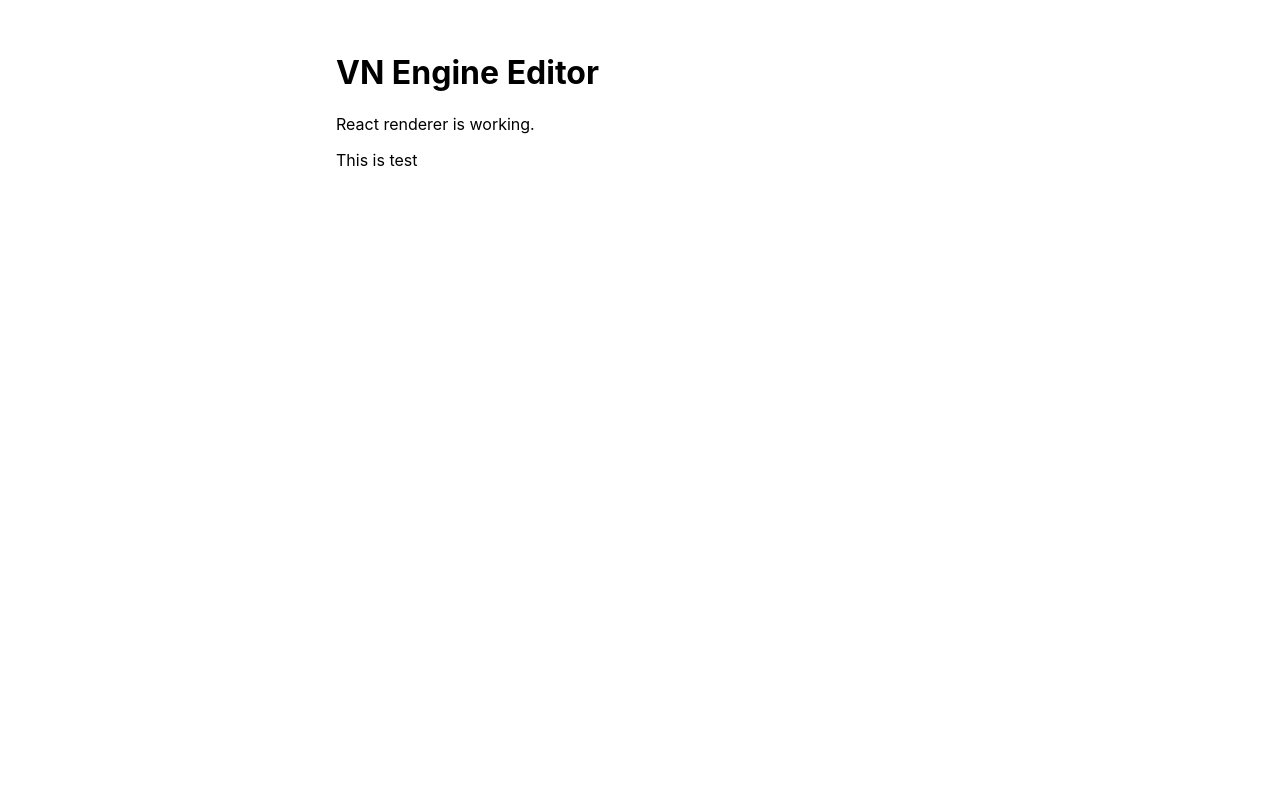
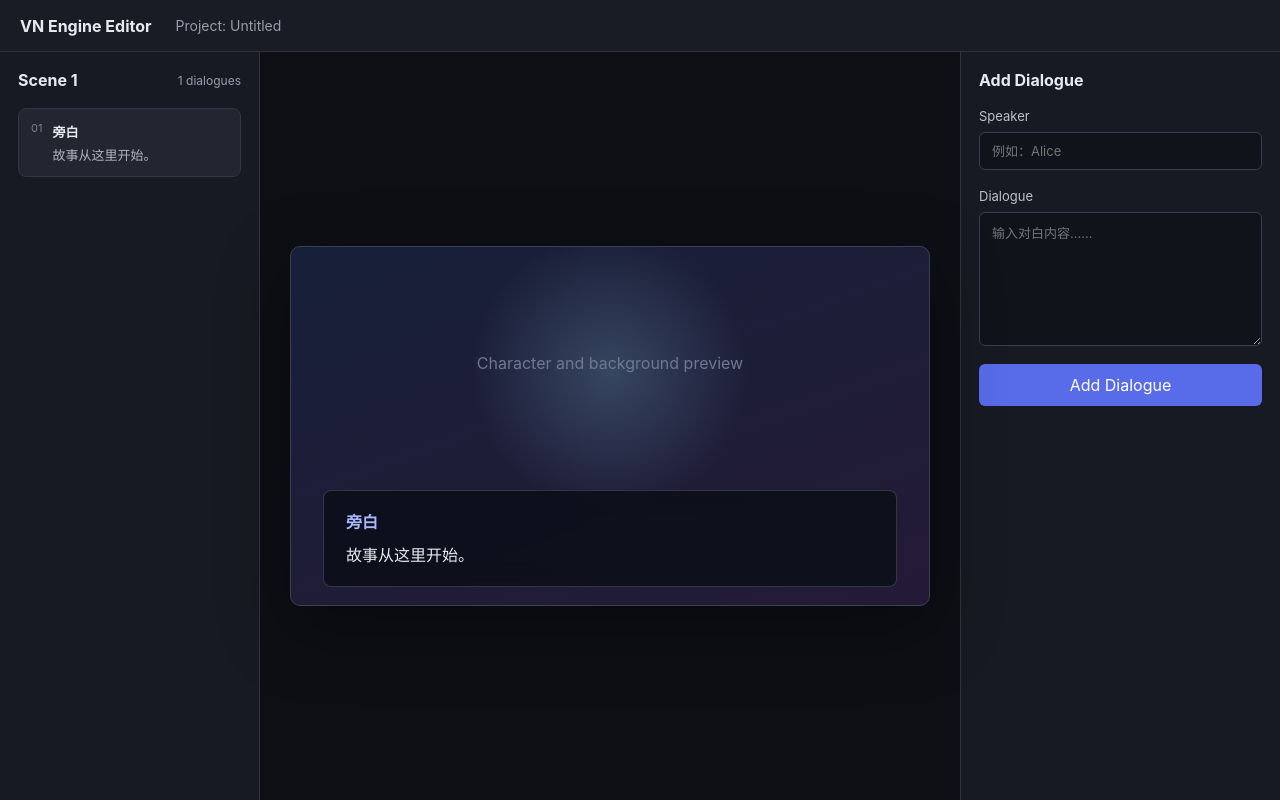
Before and after one commit to DarkboyRyan/Scratch-Novel-Engine, a React (Vite) app in the folder apps/editor/: page / in a window 1280 px wide. Built offline with nearby package versions, Linux system fonts and the light colour scheme.

Commit message:
add basic screen design and update button

```diff
--- a/apps/editor/src/App.tsx
+++ b/apps/editor/src/App.tsx
@@ -1,9 +1,129 @@
+import { useState, type FormEvent } from 'react';
+
+type Dialogue = {
+  id: string;
+  speaker: string;
+  text: string;
+};
+
+const initialDialogues: Dialogue[] = [
+  {
+    id: crypto.randomUUID(),
+    speaker: '旁白',
+    text: '故事从这里开始。',
+  },
+];
+
 export default function App() {
+  const [dialogues, setDialogues] =
+    useState<Dialogue[]>(initialDialogues);
+
+  const [speaker, setSpeaker] = useState('');
+  const [text, setText] = useState('');
+
+  const latestDialogue = dialogues.at(-1);
+
+  const previewSpeaker =
+    speaker.trim() || latestDialogue?.speaker || '旁白';
+
+  const previewText =
+    text || latestDialogue?.text || '请在右侧输入一句对白。';
+
+  function handleAddDialogue(event: FormEvent<HTMLFormElement>) {
+    event.preventDefault();
+
+    const trimmedText = text.trim();
+
+    if (!trimmedText) {
+      return;
+    }
+
+    const newDialogue: Dialogue = {
+      id: crypto.randomUUID(),
+      speaker: speaker.trim() || '旁白',
+      text: trimmedText,
+    };
+
+    setDialogues((currentDialogues) => [
+      ...currentDialogues,
+      newDialogue,
+    ]);
+
+    setText('');
+  }
+
   return (
-    <main>
-      <h1>VN Engine Editor</h1>
-      <p>React renderer is working.</p>
-      <p>This is test</p>
-    </main>
+    <div className="editor">
+      <header className="toolbar">
+        <strong>VN Engine Editor</strong>
+        <span>Project: Untitled</span>
+      </header>
+
+      <aside className="panel scene-panel">
+        <div className="panel-heading">
+          <h2>Scene 1</h2>
+          <span>{dialogues.length} dialogues</span>
+        </div>
+
+        <ol className="dialogue-list">
+          {dialogues.map((dialogue, index) => (
+            <li key={dialogue.id}>
+              <span className="dialogue-number">
+                {String(index + 1).padStart(2, '0')}
+              </span>
+
+              <div>
+                <strong>{dialogue.speaker}</strong>
+                <p>{dialogue.text}</p>
+              </div>
+            </li>
+          ))}
+        </ol>
+      </aside>
+
+      <main className="preview-panel">
+        <div className="preview-stage">
+          <p className="preview-placeholder">
+            Character and background preview
+          </p>
+
+          <div className="dialogue-box">
+            <strong>{previewSpeaker}</strong>
+            <p>{previewText}</p>
+          </div>
+        </div>
+      </main>
+
+      <aside className="panel inspector-panel">
+        <div className="panel-heading">
+          <h2>Add Dialogue</h2>
+        </div>
+
+        <form onSubmit={handleAddDialogue}>
+          <label>
+            Speaker
+            <input
+              value={speaker}
+              onChange={(event) =>
+                setSpeaker(event.target.value)
+              }
+              placeholder="例如：Alice"
+            />
+          </label>
+
+          <label>
+            Dialogue
+            <textarea
+              value={text}
+              onChange={(event) => setText(event.target.value)}
+              placeholder="输入对白内容……"
+              rows={7}
+            />
+          </label>
+
+          <button type="submit">Add Dialogue</button>
+        </form>
+      </aside>
+    </div>
   );
 }
--- a/apps/editor/src/index.css
+++ b/apps/editor/src/index.css
@@ -1,8 +1,206 @@
+:root {
+  font-family:
+    Inter, system-ui, -apple-system, BlinkMacSystemFont, sans-serif;
+  color: #e8eaf0;
+  background: #11131a;
+}
+
+* {
+  box-sizing: border-box;
+}
+
 body {
-  font-family:
-    -apple-system, BlinkMacSystemFont, 'Segoe UI', Roboto, Helvetica, Arial,
-    sans-serif;
-  margin: auto;
-  max-width: 38rem;
-  padding: 2rem;
+  margin: 0;
+  min-width: 900px;
+  min-height: 100vh;
 }
+
+button,
+input,
+textarea {
+  font: inherit;
+}
+
+.editor {
+  display: grid;
+  grid-template-columns: 260px minmax(400px, 1fr) 320px;
+  grid-template-rows: 52px 1fr;
+  min-height: 100vh;
+  background: #11131a;
+}
+
+.toolbar {
+  grid-column: 1 / -1;
+  display: flex;
+  align-items: center;
+  gap: 24px;
+  padding: 0 20px;
+  background: #191c25;
+  border-bottom: 1px solid #303441;
+}
+
+.toolbar span {
+  color: #969dac;
+  font-size: 14px;
+}
+
+.panel {
+  padding: 18px;
+  background: #171a22;
+}
+
+.scene-panel {
+  border-right: 1px solid #303441;
+}
+
+.inspector-panel {
+  border-left: 1px solid #303441;
+}
+
+.panel-heading {
+  display: flex;
+  align-items: center;
+  justify-content: space-between;
+  margin-bottom: 18px;
+}
+
+.panel-heading h2 {
+  margin: 0;
+  font-size: 16px;
+}
+
+.panel-heading span {
+  color: #969dac;
+  font-size: 12px;
+}
+
+.dialogue-list {
+  display: grid;
+  gap: 8px;
+  margin: 0;
+  padding: 0;
+  list-style: none;
+}
+
+.dialogue-list li {
+  display: flex;
+  gap: 10px;
+  padding: 12px;
+  overflow: hidden;
+  background: #222631;
+  border: 1px solid #303644;
+  border-radius: 8px;
+}
+
+.dialogue-list strong {
+  font-size: 13px;
+}
+
+.dialogue-list p {
+  margin: 4px 0 0;
+  overflow: hidden;
+  color: #aeb4c1;
+  font-size: 13px;
+  text-overflow: ellipsis;
+  white-space: nowrap;
+}
+
+.dialogue-number {
+  color: #778098;
+  font-size: 11px;
+}
+
+.preview-panel {
+  display: grid;
+  place-items: center;
+  padding: 30px;
+  background: #0d0f15;
+}
+
+.preview-stage {
+  position: relative;
+  width: min(100%, 960px);
+  aspect-ratio: 16 / 9;
+  overflow: hidden;
+  background:
+    radial-gradient(circle at 50% 35%, #374661, transparent 35%),
+    linear-gradient(160deg, #172039, #241a37);
+  border: 1px solid #3a4050;
+  border-radius: 10px;
+  box-shadow: 0 22px 70px rgb(0 0 0 / 35%);
+}
+
+.preview-placeholder {
+  display: grid;
+  height: 65%;
+  margin: 0;
+  place-items: center;
+  color: #6f7890;
+}
+
+.dialogue-box {
+  position: absolute;
+  right: 5%;
+  bottom: 5%;
+  left: 5%;
+  min-height: 25%;
+  padding: 18px 22px;
+  background: rgb(12 15 24 / 88%);
+  border: 1px solid rgb(255 255 255 / 16%);
+  border-radius: 8px;
+  backdrop-filter: blur(12px);
+}
+
+.dialogue-box strong {
+  color: #aab8ff;
+}
+
+.dialogue-box p {
+  margin: 10px 0 0;
+  line-height: 1.6;
+}
+
+.inspector-panel form {
+  display: grid;
+  gap: 18px;
+}
+
+.inspector-panel label {
+  display: grid;
+  gap: 8px;
+  color: #bdc2ce;
+  font-size: 13px;
+}
+
+.inspector-panel input,
+.inspector-panel textarea {
+  width: 100%;
+  padding: 10px 12px;
+  color: #f4f5f8;
+  background: #10131a;
+  border: 1px solid #383e4d;
+  border-radius: 6px;
+  outline: none;
+}
+
+.inspector-panel input:focus,
+.inspector-panel textarea:focus {
+  border-color: #788cff;
+}
+
+.inspector-panel textarea {
+  resize: vertical;
+}
+
+.inspector-panel button {
+  padding: 11px 16px;
+  color: white;
+  cursor: pointer;
+  background: #586be8;
+  border: 0;
+  border-radius: 6px;
+}
+
+.inspector-panel button:hover {
+  background: #687af0;
+}
```
